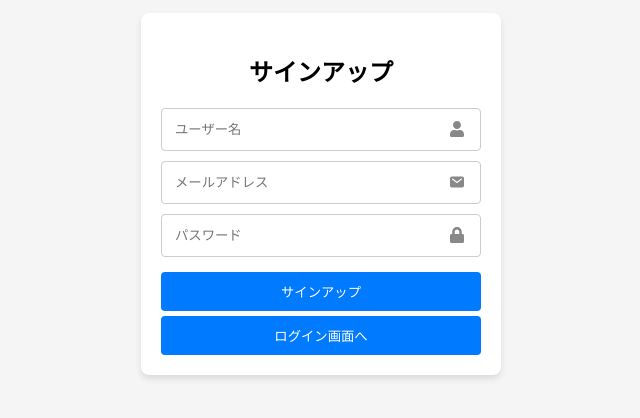
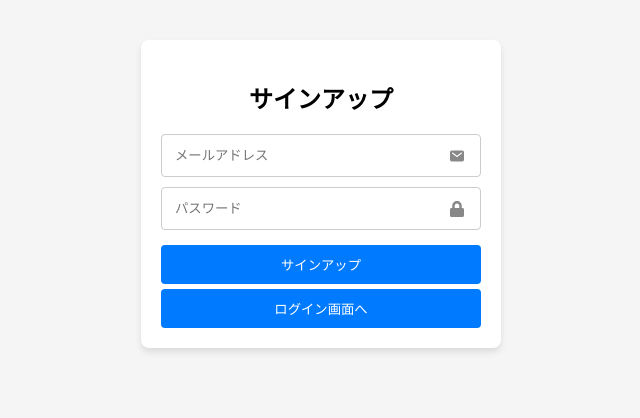
Before and after one commit to Replay95/TODO-List-Frontend, a React (Vite) app: page /signup in a window 1280 px wide. Shown: the part 206-624 px from the top of the page, without its empty margins (319-959 px from the left). Built offline with nearby package versions, Linux system fonts and the light colour scheme.

Commit message:
userName機能を削除

```diff
--- a/src/components/Login.jsx
+++ b/src/components/Login.jsx
@@ -1,11 +1,10 @@
 import { useState } from "react";
 import { useNavigate } from "react-router-dom";
-import { FaLock, FaUser } from "react-icons/fa";
+import { FaLock } from "react-icons/fa";
 import { IoMail } from "react-icons/io5";
 const BASE_URL = "http://localhost:5002";
 
 function Login() {
-  const [username, setUsername] = useState("");
   const [email, setEmail] = useState("");
   const [password, setPassword] = useState("");
   const [error, setError] = useState("");
@@ -21,7 +20,7 @@ function Login() {
         headers: {
           "Content-Type": "application/json",
         },
-        body: JSON.stringify({ username, email, password }),
+        body: JSON.stringify({ email, password }),
       });
 
       if (response.ok) {
@@ -41,16 +40,6 @@ function Login() {
       <h2>ログイン</h2>
       {error && <div className="error">{error}</div>}
       <form onSubmit={handleSubmit}>
-        <div className="input-group">
-          <input
-            type="text"
-            placeholder="ユーザー名"
-            value={username}
-            onChange={(e) => setUsername(e.target.value)}
-            required
-          />
-          <FaUser className="icon" />
-        </div>
         <div className="input-group">
           <input
             type="email"
--- a/src/components/Signup.jsx
+++ b/src/components/Signup.jsx
@@ -1,11 +1,10 @@
 import { useState } from "react";
 import { useNavigate } from "react-router-dom";
-import { FaLock, FaUser } from "react-icons/fa";
+import { FaLock } from "react-icons/fa";
 import { IoMail } from "react-icons/io5";
 const BASE_URL = "http://localhost:5002";
 
 function Signup() {
-  const [username, setUsername] = useState("");
   const [email, setEmail] = useState("");
   const [password, setPassword] = useState("");
   const [message, setMessage] = useState(null);
@@ -20,7 +19,7 @@ function Signup() {
         headers: {
           "Content-Type": "application/json",
         },
-        body: JSON.stringify({ username, email, password }),
+        body: JSON.stringify({ email, password }),
       });
       if (res.status === 409) {
         const resData = await res.text();
@@ -51,15 +50,6 @@ function Signup() {
       <form onSubmit={handleSignup}>
         <div className="input-group">
           <input
-            type="text"
-            placeholder="ユーザー名"
-            value={username}
-            onChange={(e) => setUsername(e.target.value)}
-          />
-          <FaUser className="icon" />
-        </div>
-        <div className="input-group">
-          <input
             type="email"
             placeholder="メールアドレス"
             value={email}
```
